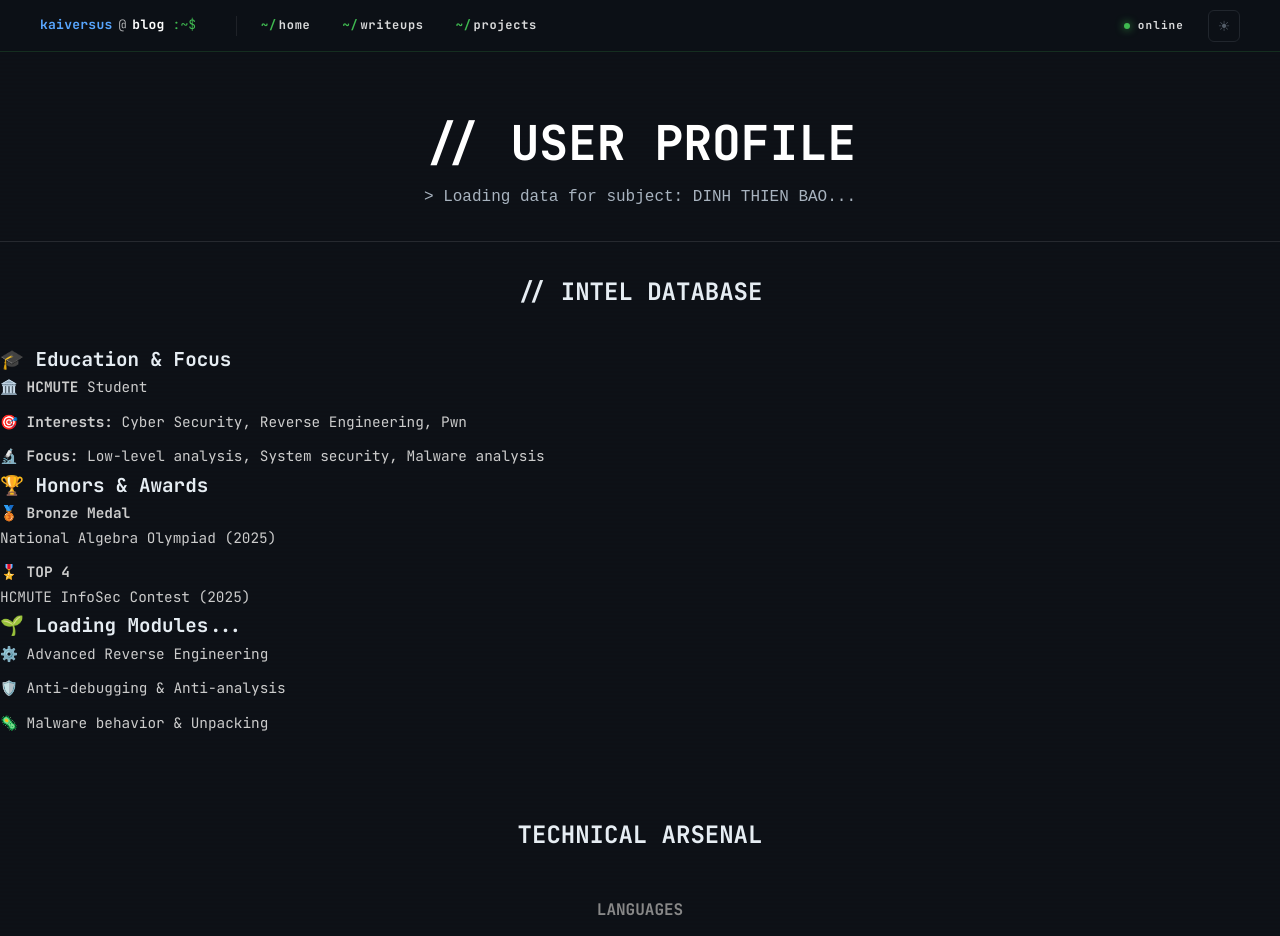
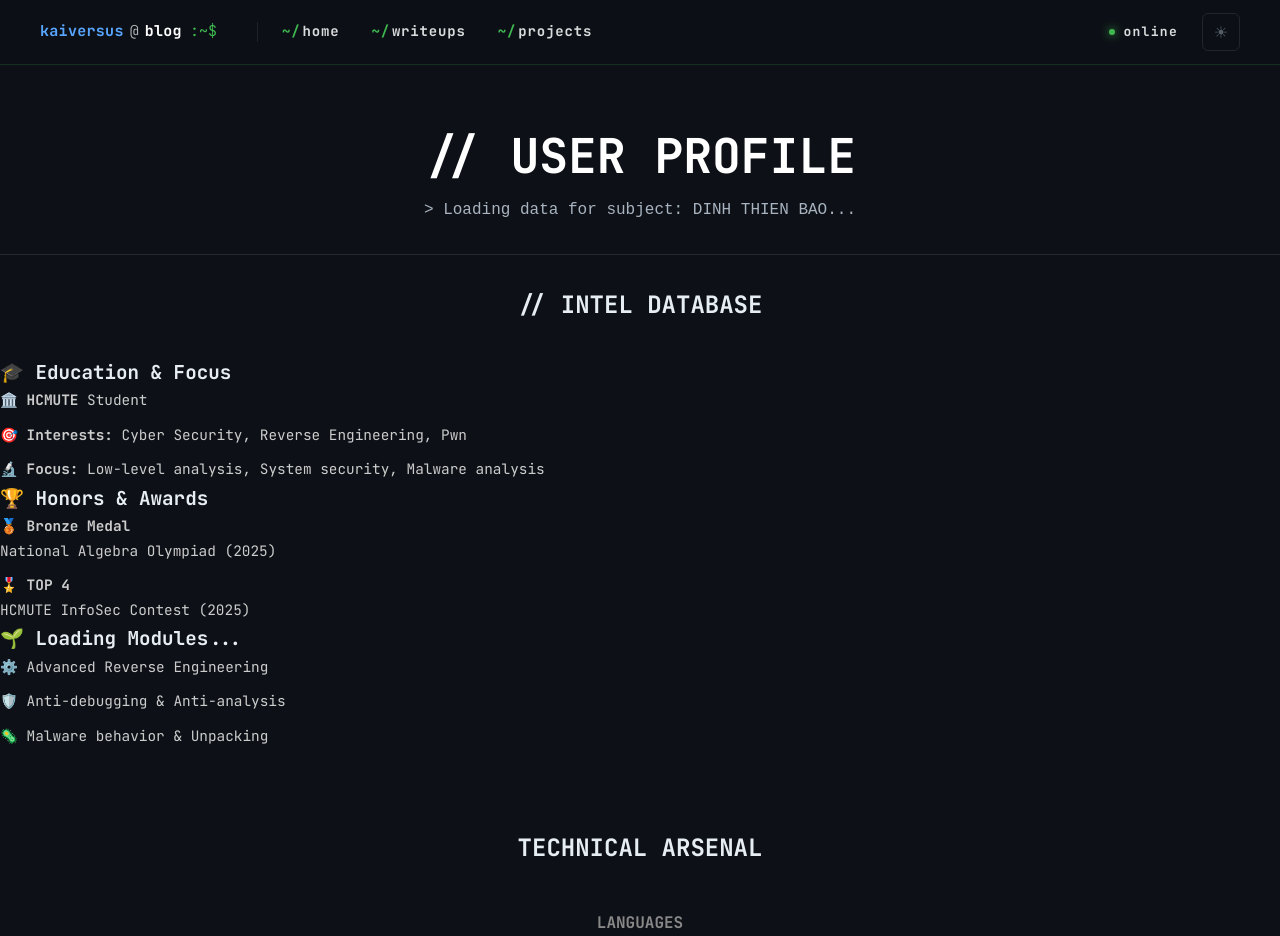
Before and after one commit to kaiversus/kaiversus.github.io, a Jekyll site: the page built from about.md, in a window 1280 px wide and 1400 px high. Shown: the top 936 px of the window. Built offline with Jekyll 4.4.1, drawn with Linux system fonts in a browser that asks for light colours; grey boxes are pictures that could not be loaded.

Commit message:
Update style.css

```diff
--- a/assets/css/style.css
+++ b/assets/css/style.css
@@ -67,7 +67,7 @@
 nav {
   position: sticky; top: 0; z-index: 100;
   display: flex; align-items: center;
-  height: 52px; padding: 0 40px;
+  height: 65px; padding: 0 40px;
   background: rgba(13, 17, 23, 0.98); backdrop-filter: blur(20px);
   border-bottom: 1px solid rgba(63,185,80,0.18);
 }
@@ -77,19 +77,19 @@
   box-shadow: 0 1px 12px rgba(0,0,0,0.08) !important;
 }
 .nav-logo { display: flex; align-items: center; gap: 6px; text-decoration: none; flex-shrink: 0; margin-right: 40px; }
-.nav-logo-user { font-family: var(--mono); font-size: 13px; font-weight: 700; color: #58a6ff; letter-spacing: 0.02em; }
-.nav-logo-at   { font-family: var(--mono); font-size: 13px; color: rgba(255,255,255,0.2); font-weight: 300; }
-.nav-logo-host { font-family: var(--mono); font-size: 13px; font-weight: 600; color: rgba(255,255,255,0.5); letter-spacing: 0.02em; }
-.nav-logo-sym  { font-family: var(--mono); font-size: 13px; color: var(--green); font-weight: 400; margin-left: 2px; }
+.nav-logo-user { font-family: var(--mono); font-size: 15px; font-weight: 700; color: #58a6ff; letter-spacing: 0.02em; }
+.nav-logo-at   { font-family: var(--mono); font-size: 15px; color: rgba(255,255,255,0.2); font-weight: 300; }
+.nav-logo-host { font-family: var(--mono); font-size: 15px; font-weight: 600; color: rgba(255,255,255,0.5); letter-spacing: 0.02em; }
+.nav-logo-sym  { font-family: var(--mono); font-size: 15px; color: var(--green); font-weight: 400; margin-left: 2px; }
 .nav-sep { width: 1px; height: 20px; background: rgba(255,255,255,0.08); margin-right: 8px; flex-shrink: 0; }
 .nav-links { display: flex; list-style: none; flex: 1; }
-.nav-links a { display: flex; align-items: center; padding: 0 16px; height: 52px; font-family: var(--mono); font-size: 12px; letter-spacing: 0.06em; color: rgba(255,255,255,0.3); text-decoration: none; transition: color 0.15s; position: relative; }
+.nav-links a { display: flex; align-items: center; padding: 0 16px; height: 65px; font-family: var(--mono); font-size: 14px; letter-spacing: 0.06em; color: rgba(255,255,255,0.3); text-decoration: none; transition: color 0.15s; position: relative; }
 .nav-links a .slash { color: rgba(63,185,80,0.3); margin-right: 2px; transition: color 0.15s; }
 .nav-links a:hover { color: rgba(255,255,255,0.85); }
 .nav-links a:hover .slash { color: var(--green); }
 .nav-links a::after { content: ''; position: absolute; bottom: -1px; left: 16px; right: 16px; height: 1px; background: var(--green); transform: scaleX(0); transform-origin: left; transition: transform 0.2s ease; }
 .nav-links a:hover::after { transform: scaleX(1); }
-.nav-right { margin-left: auto; display: flex; align-items: center; gap: 8px; font-family: var(--mono); font-size: 11px; letter-spacing: 0.1em; color: rgba(255,255,255,0.25); }
+.nav-right { margin-left: auto; display: flex; align-items: center; gap: 8px; font-family: var(--mono); font-size: 13px; letter-spacing: 0.1em; color: rgba(255,255,255,0.25); }
 .status-dot { width: 6px; height: 6px; border-radius: 50%; background: var(--green); flex-shrink: 0; box-shadow: 0 0 8px var(--green); animation: blink 3s ease-in-out infinite; }
 @keyframes blink { 0%,90%,100%{opacity:1} 95%{opacity:0} }
 
@@ -239,7 +239,7 @@
 .syslog-prompt .t-prompt { color: var(--green); }
 .syslog-prompt .t-msg { color: var(--text-muted); }
 
-.theme-toggle { display: flex; align-items: center; justify-content: center; width: 32px; height: 32px; border-radius: 6px; border: 1px solid var(--border-dim); background: transparent; cursor: pointer; color: var(--text-muted); font-size: 14px; transition: border-color 0.15s, color 0.15s, background 0.15s; margin-left: 16px; flex-shrink: 0; }
+.theme-toggle { display: flex; align-items: center; justify-content: center; width: 38px; height: 38px; border-radius: 6px; border: 1px solid var(--border-dim); background: transparent; cursor: pointer; color: var(--text-muted); font-size: 16px; transition: border-color 0.15s, color 0.15s, background 0.15s; margin-left: 16px; flex-shrink: 0; }
 .theme-toggle:hover { border-color: var(--green); color: var(--green); background: var(--green-dim); }
 
 html.light nav { background: rgba(245,240,232,0.98); border-bottom: 1px solid var(--border); box-shadow: 0 1px 8px rgba(0,0,0,0.08); }
```
